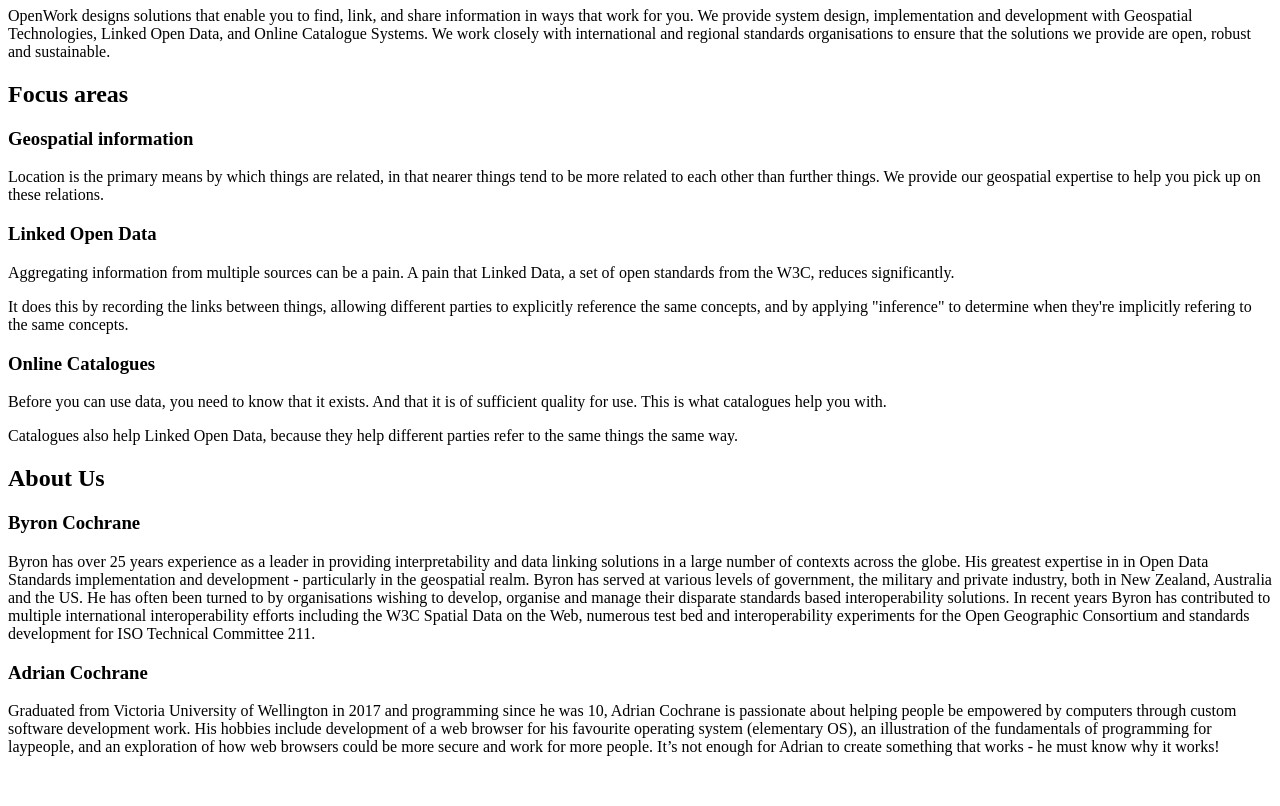
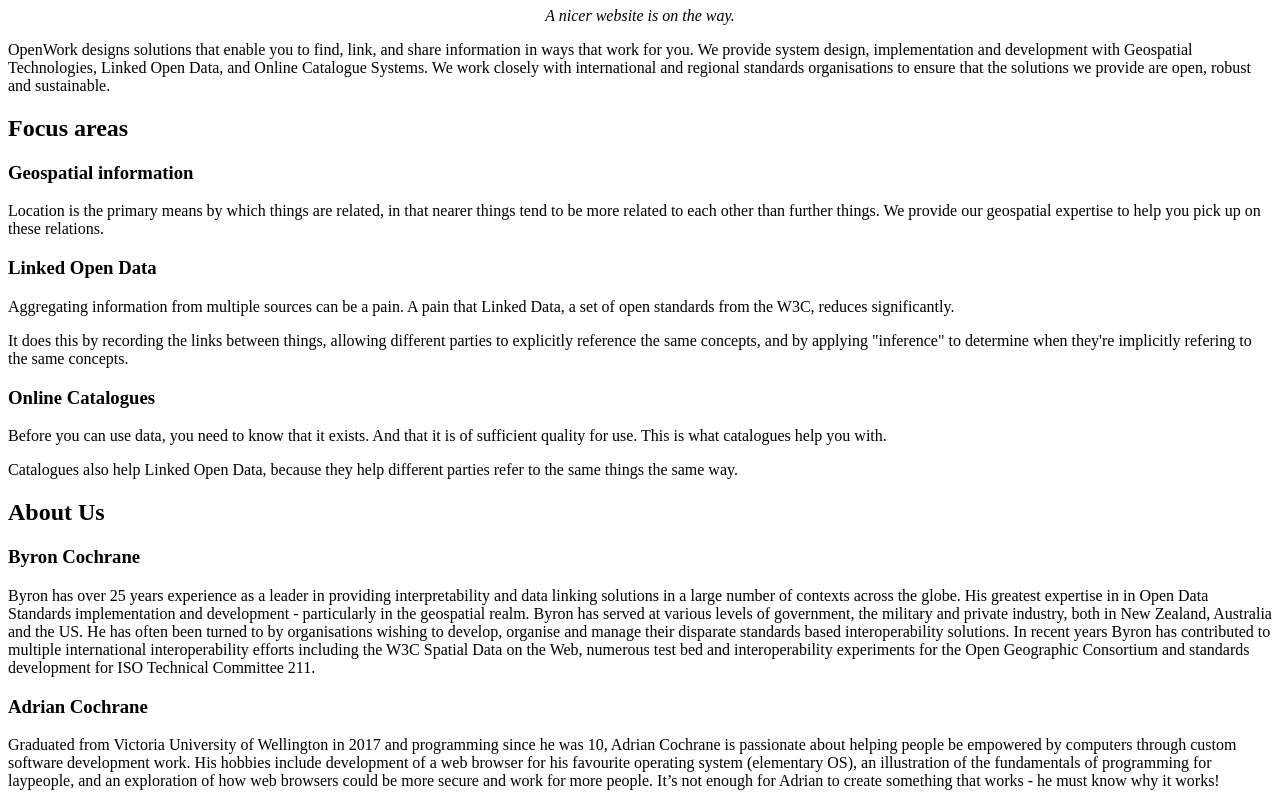
Before and after one commit to OpenWork-NZ/website, a plain HTML site: page index.html in a window 1280 px wide. Shown: the part 73-879 px from the top of the page. Before the commit the page ends 845 px from the top, so only its background shows below. Drawn offline with Linux system fonts and the light colour scheme.

Commit message:
Add coming soon message.

```diff
--- a/index.html
+++ b/index.html
@@ -6,6 +6,7 @@
 </head>
 <body>
   <h1>OpenWork Limited</h1>
+  <p style="text-align: center;"><em>A nicer website is on the way.</em></p>
   <p>OpenWork designs solutions that enable you to find, link, and share
     information in ways that work for you. We provide system design,
     implementation and development with Geospatial Technologies, Linked Open
```
